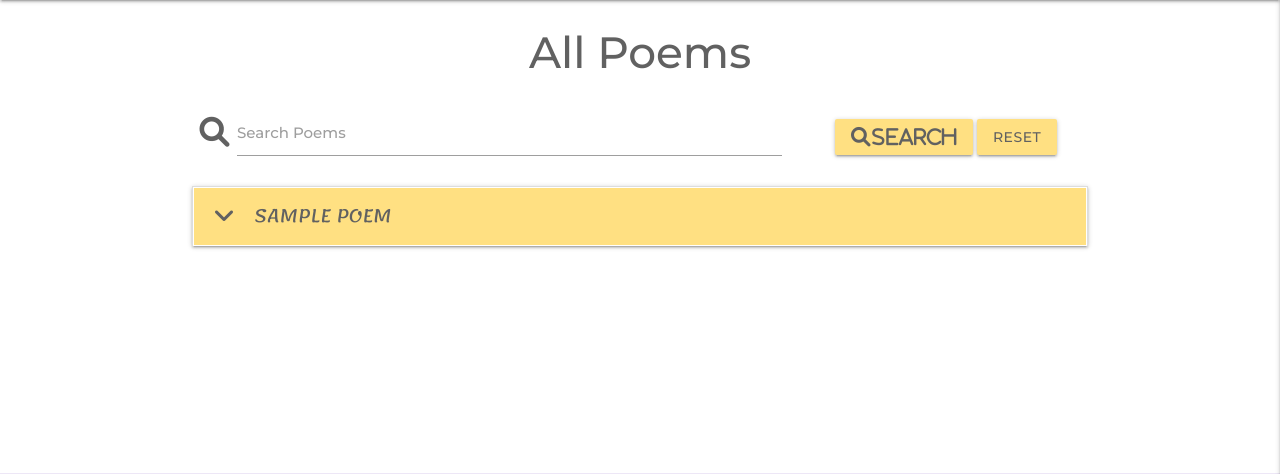
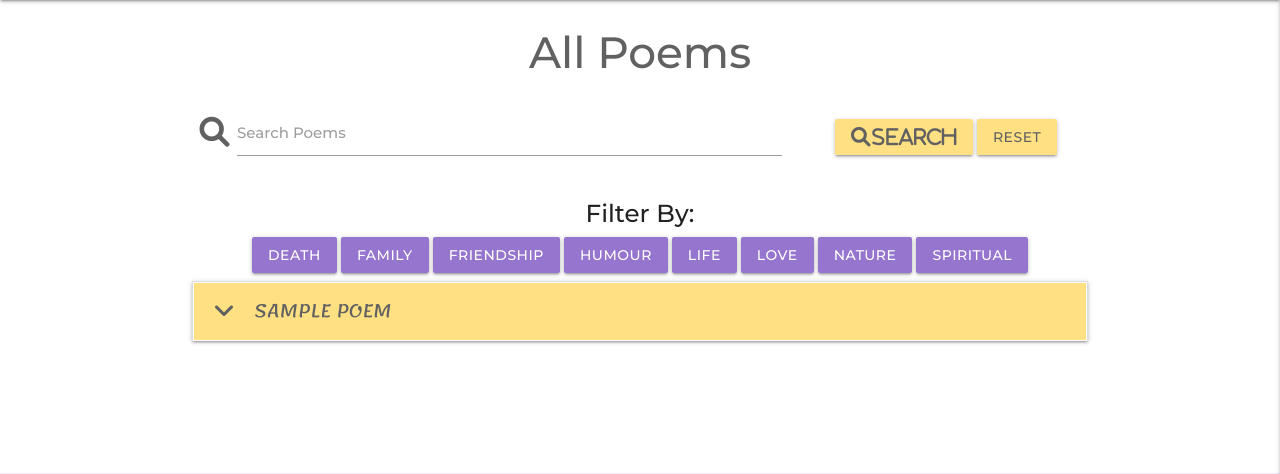
Before and after one commit to Madeline8/poetryheaven, a Flask app: page /poems in a window 1280 px wide. Shown: the part 157-631 px from the top of the page. Run offline with Flask 2, Linux system fonts and the light colour scheme; a database or web service that is not in the repository returns one stand-in record (values such as "Sample title"); some libraries are stand-ins or nearby versions.

Commit message:
Add category filter functionality on poems's template

```diff
--- a/app.py
+++ b/app.py
@@ -42,6 +42,30 @@ def poems():
     poems=list(mongo.db.poems.find())
     return render_template(
         "poems.html", poems=poems)
+
+
+@app.route("/poems/<category>")
+def filter_poems(category):
+    if category == "Death":
+        poems = list(mongo.db.poems.find({"category": "Death"}))
+    elif category == "Family":
+        poems = list(mongo.db.poems.find({"category": "Family"}))
+    elif category == "Friendship":
+        poems = list(mongo.db.poems.find({"category": "Friendship"}))
+    elif category == "Humour":
+        poems = list(mongo.db.poems.find({"category": "Humour"}))
+    elif category == "Life":
+        poems = list(mongo.db.poems.find({"category": "Life"}))
+    elif category == "Love":
+        poems = list(mongo.db.poems.find({"category": "Love"}))
+    elif category == "Nature":
+        poems = list(mongo.db.poems.find({"category": "Nature"}))
+    elif category == "Family":
+        poems = list(mongo.db.poems.find({"category": "Family"}))
+    else:
+        poems = list(mongo.db.poems.find({"category": "Spiritual"}))
+    return render_template ("poems.html", poems=poems, category=category)
+
 
 
 @app.route("/search", methods=["GET", "POST"])
@@ -147,7 +171,7 @@ def add_poem():
         # return redirect(url_for("profile"))
         return redirect(url_for("profile", username=session["user"]))
 
-    categories = mongo.db.categories.find().sort("category_name", 1)
+    categories = mongo.db.categories.find().sort("category", 1)
     gender_selection = mongo.db.gender_selection.find().sort("gender", 1)
     return render_template("add_poem.html", categories=categories, gender_selection=gender_selection)
 
@@ -194,7 +218,7 @@ def update_poem(poems_id):
         return redirect(url_for("profile", username=session["user"]))
 
     poem = mongo.db.poems.find_one({"_id": ObjectId(poems_id)})
-    categories = mongo.db.categories.find().sort("category_name", 1)
+    categories = mongo.db.categories.find().sort("category", 1)
     gender = mongo.db.gender_selection.find().sort("gender", 1)
     return render_template("update_poem.html", poem=poem, categories=categories, gender=gender)
 
--- a/templates/poems.html
+++ b/templates/poems.html
@@ -22,6 +22,23 @@
             </div>
         </form>
     </div>
+
+    <!--Filter for specific categories -->
+    {% if poems|length > 0 %}
+    <div class="row">
+        <div class="col s12 center">
+            <h5 class="">Filter By:</h5>
+            <a href="{{ url_for('filter_poems', category='Death') }}" class="btn deep-purple lighten-2">Death</a>
+            <a href="{{ url_for('filter_poems', category='family') }}" class="btn deep-purple lighten-2">Family</a>
+            <a href="{{ url_for('filter_poems', category='Friendship') }}" class="btn deep-purple lighten-2">Friendship</a>
+            <a href="{{ url_for('filter_poems', category='Humour') }}" class="btn deep-purple lighten-2">Humour</a>
+            <a href="{{ url_for('filter_poems', category='Life') }}" class="btn deep-purple lighten-2">Life</a>
+            <a href="{{ url_for('filter_poems', category='Love') }}" class="btn deep-purple lighten-2">Love</a>
+            <a href="{{ url_for('filter_poems', category='Nature') }}" class="btn deep-purple lighten-2">Nature</a>
+            <a href="{{ url_for('filter_poems', category='Spiritual') }}" class="btn deep-purple lighten-2">Spiritual</a>
+        </div>
+    </div>
+    {% endif %}
 
     {% if poems|length > 0 %}
         <ul class="collapsible">
```
